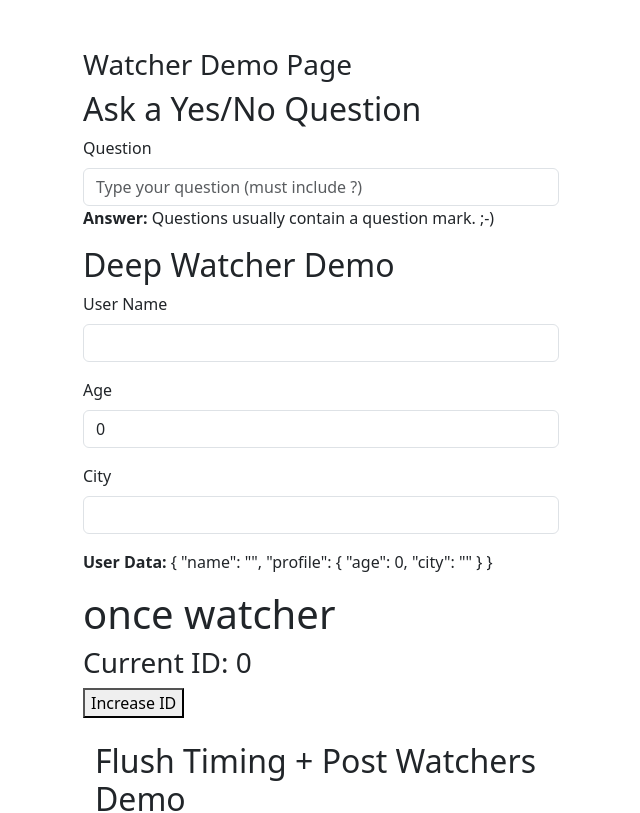
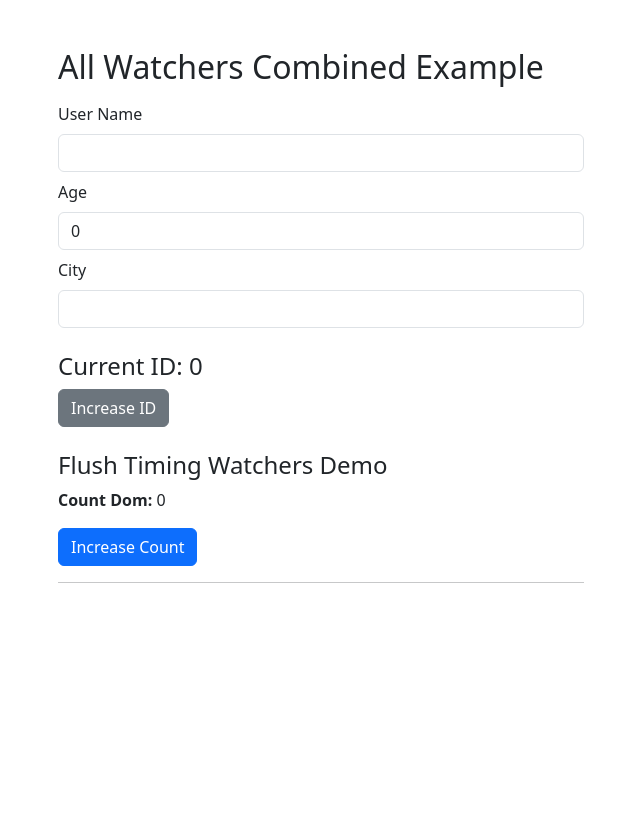
Before and after one commit to om-jasoliya91/vuedemo, a Vue app: page /watcher in a window 1280 px wide. Shown: the top 813 px of the page, without its empty margins (319-959 px from the left). Built offline with nearby package versions, Linux system fonts and the light colour scheme.

Commit message:
change example of complete watcher minor changes this file

```diff
--- a/src/components/practise/BindExample.vue
+++ b/src/components/practise/BindExample.vue
@@ -29,7 +29,7 @@ const isHighlight = ref(false)
 //Style an an object
 const objectStyle = computed(() => ({
   color: color.value,
-  size: size.value + 'px',
+  fontSize: size.value + 'px',
   padding: '8px',
   border: '4px',
 }))
--- a/src/components/practise/ChildCard.vue
+++ b/src/components/practise/ChildCard.vue
@@ -15,6 +15,7 @@ defineExpose({
 
 // defineProps() is used to receive data (props) from the parent component inside a child component.
 const props = defineProps({
+  data: Object,
   name: String,
   score: Number,
   title: String,
--- a/src/components/practise/EventhandleExample.vue
+++ b/src/components/practise/EventhandleExample.vue
@@ -211,7 +211,7 @@ function middleClick() {
   <div @contextmenu.prevent style="display: flex; gap: 10px; margin-top: 20px">
     <!-- LEFT -->
     <div
-      @mousedown.left="leftClick"
+      @mouseup.left="leftClick"
       style="
         width: 80px;
         height: 50px;
@@ -227,7 +227,7 @@ function middleClick() {
 
     <!-- RIGHT -->
     <div
-      @mousedown.right.prevent="rightClick"
+      @mouseup.right.prevent="rightClick"
       style="
         width: 80px;
         height: 50px;
@@ -243,7 +243,7 @@ function middleClick() {
 
     <!-- MIDDLE -->
     <div
-      @mousedown.middle="middleClick"
+      @mouseup.middle.prevent="middleClick"
       style="
         width: 80px;
         height: 50px;
--- a/src/components/practise/PropsExample.vue
+++ b/src/components/practise/PropsExample.vue
@@ -27,13 +27,13 @@ const props = defineProps({
   // Object with default value
   propF: {
     type: Object,
-    default(rawProps) {
+    default() {
       return { message: 'hello' }
     },
   },
   // Custom validator
   propG: {
-    validator(value, props) {
+    validator(value) {
       return ['success', 'warning', 'danger'].includes(value)
     },
   },
--- a/src/components/practise/ReactivityExample.vue
+++ b/src/components/practise/ReactivityExample.vue
@@ -1,13 +1,12 @@
 <script setup>
-import { ref, nextTick, reactive, toRefs } from 'vue';
+import { ref, nextTick, reactive, toRefs } from 'vue'
 
 const obj = ref({
   nested: { count: 0 },
   arr: ['foo', 'bar'],
 })
 function mutateDeeply() {
-  obj.value.nested.count++,
-    obj.value.arr.push('ketan', 'om')
+  ;(obj.value.nested.count++, obj.value.arr.push('ketan', 'om'))
 }
 
 // Count variable for increment()
@@ -23,9 +22,10 @@ async function increment() {
 const state = reactive({
   count: 0,
   user: {
-    name: 'om'
-  }
+    name: 'om',
+  },
 })
+// console.log(state.user.name)
 const { count: countRef, user } = toRefs(state)
 
 function incrementReactive() {
@@ -42,17 +42,20 @@ console.log(reactive(raw) === proxy) //true
 const books = reactive([ref('Vue 3 Guide')])
 console.log(books[0])
 console.log(books[0].value)
-books[0].value = "Vue 3 Mastary"
+books[0].value = 'Vue 3 Mastary'
 console.log('Updated:', books[0].value)
 console.log(books[0])
 console.log(books[0].value)
+
+const map = reactive(new Map([['count', ref(4)]]))
+// need .value here
+console.log(map.get('count').value)
 </script>
 
 <template>
   <button @click="mutateDeeply">Mutate</button>
   <p>{{ obj }}</p>
-  Total Count: <button @click="increment">{{ count }}</button>
-  <br><br>
+  Total Count: <button @click="increment">{{ count }}</button> <br /><br />
   <p>Reactive Count From toRefs(): {{ countRef }}</p>
   <p>User Name: {{ user.name }}</p>
   <button @click="incrementReactive">Increase Reactive Count</button>
--- a/src/components/practise/WatchersExample.vue
+++ b/src/components/practise/WatchersExample.vue
@@ -1,32 +1,7 @@
 <script setup>
-import { ref, watch, reactive } from 'vue'
+import { ref, reactive, watch, watchEffect, nextTick } from 'vue'
 
-const question = ref('')
-const answer = ref('Questions usually contain a question mark. ;-)')
-const loading = ref(false)
-
-// watcher → runs automatically when question changes
-watch(question, async (newValue) => {
-  if (newValue.includes('?')) {
-    await getAnswer()
-  }
-})
-
-async function getAnswer() {
-  loading.value = true
-  answer.value = 'Thinking.....'
-
-  try {
-    const res = await fetch('https://yesno.wtf/api')
-    const data = await res.json()
-    answer.value = data.answer
-  } catch (error) {
-    answer.value = 'Error! Could not reach the API. ' + error
-  } finally {
-    loading.value = false
-  }
-}
-
+// state
 const user = reactive({
   name: '',
   profile: {
@@ -35,141 +10,99 @@ const user = reactive({
   },
 })
 
-// deep watcher → detects ANY nested change in the object
+const id = ref(0)
+const count = ref(0)
 
-//it is commented because for pre ,post and flush watcher
-// const count = ref(0)
-// let hasRun = false
+// deep+eager
+watch(
+  user,
+  (newVal) => {
+    console.log(' Deep + Eager Watch → user changed:', JSON.parse(JSON.stringify(newVal)))
+  },
+  { deep: true, immediate: true },
+)
 
-// watch(
-//   user,
-//   (newValue) => {
-//     if (hasRun) return //prevent futures runs
-//     // console.log('Deep Watcher triggered:', newValue)
-//     // console.log('Deep Watcher triggered', JSON.parse(JSON.stringify(newValue)))
-//     // console.log('Eager Watcher triggered:', newValue)
-//     // console.log(JSON.parse(JSON.stringify(newValue)))
-//     console.log('Once watcher triggered:', JSON.parse(JSON.stringify(newValue)))
-//     hasRun = true // block future watcher calls
-//   },
-//   { deep: true }, //important
-//   // { immediate: true },
-// )
-
-const id = ref(0)
-
-watch(id, (newId) => {
-  fetch(`/api/${newId}`).then(() => {
-    console.log('API called for', newId)
-  })
+// once Watcher
+let firstRun = true
+watch(id, (newVal) => {
+  if (!firstRun) return
+  console.log(' Once Watch Triggered → id first change:', newVal)
+  firstRun = false
 })
 
-const count = ref(0)
+// simple watch
+watch(id, (newId) => {
+  console.log(' API call simulated for id:', newId)
+})
 
-//   NORMAL (DEFAULT) WATCHER
-//  flush: "pre" (default)
-//  Runs BEFORE DOM updates
+// watchEffect (auto dependency tracking)
+watchEffect(() => {
+  console.log('⚡ watchEffect → id:', id.value, '| city:', user.profile.city)
+})
 
+// FLUSH WATCHERS (pre | post | sync)
 watch(
   count,
-  (newVal) => {
-    console.log(' PRE Watcher (default) → Before DOM update:', newVal)
+  async (newVal) => {
+    console.log(' PRE → BEFORE DOM:', newVal)
+    await nextTick()
+    console.log(' PRE → AFTER DOM:', document.querySelector('#countDom')?.textContent)
   },
   { flush: 'pre' },
 )
 
-//  POST WATCHER
-//  flush: "post"
-//  Runs AFTER DOM updates
-
 watch(
   count,
-  (newVal) => {
-    console.log(' POST Watcher → After DOM update:', newVal)
+  async (newVal) => {
+    console.log(' POST → AFTER DOM:', newVal)
   },
   { flush: 'post' },
 )
 
-//   SYNC WATCHER
-//  flush: "sync"
-//  Runs IMMEDIATELY (NO batching)
-
 watch(
   count,
-  (newVal) => {
-    console.log(' SYNC Watcher → Runs instantly:', newVal)
+  async (newVal) => {
+    console.log(' SYNC → IMMEDIATE:', newVal)
+    await nextTick()
+    console.log(' SYNC → AFTER DOM:', document.querySelector('#countDom')?.textContent)
   },
   { flush: 'sync' },
 )
 
-// Function to increase count
-function increase() {
-  console.log('Button Clicked → Count Updated')
+// function
+function increaseCount() {
   count.value++
+}
+function increaseId() {
+  id.value++
 }
 </script>
 
 <template>
-  <div class="container my-5" style="width: 500px">
-    <h3>Watcher Demo Page</h3>
-    <h2>Ask a Yes/No Question</h2>
+  <div class="container my-5" style="width: 550px">
+    <h2 class="mb-3">All Watchers Combined Example</h2>
 
-    <div class="mb-3">
-      <label class="form-label">Question</label>
+    <!-- Deep + eager watcher -->
+    <label class="form-label">User Name</label>
+    <input v-model="user.name" class="form-control mb-2" />
 
-      <!-- FIXED: v-model added here -->
-      <input
-        v-model="question"
-        type="text"
-        class="form-control"
-        placeholder="Type your question (must include ?)"
-      />
+    <label class="form-label">Age</label>
+    <input type="number" v-model="user.profile.age" class="form-control mb-2" />
 
-      <p v-if="loading">⏳ Loading...</p>
-      <p v-else><strong>Answer:</strong> {{ answer }}</p>
-    </div>
+    <label class="form-label">City</label>
+    <input v-model="user.profile.city" class="form-control mb-4" />
 
-    <h2>Deep Watcher Demo</h2>
+    <!-- Once Watcher + API Watch -->
+    <h4>Current ID: {{ id }}</h4>
+    <button @click="increaseId" class="btn btn-secondary mb-4">Increase ID</button>
 
-    <div class="mb-3">
-      <label class="form-label">User Name</label>
-      <input v-model="user.name" class="form-control" />
-    </div>
+    <!-- Flush timing -->
+    <h4>Flush Timing Watchers Demo</h4>
+    <p>
+      <strong>Count Dom:</strong> <span id="countDom">{{ count }}</span>
+    </p>
+    <button @click="increaseCount" class="btn btn-primary">Increase Count</button>
 
-    <div class="mb-3">
-      <label class="form-label">Age</label>
-      <input type="number" v-model="user.profile.age" class="form-control" />
-    </div>
-
-    <div class="mb-3">
-      <label class="form-label">City</label>
-      <input v-model="user.profile.city" class="form-control" />
-    </div>
-
-    <p class="mt-3"><strong>User Data:</strong> {{ user }}</p>
-    <h1>once watcher</h1>
-
-    <!-- <h2>Count: {{ count }}</h2>
-    <button @click="count++">Increase</button> -->
-
-    <div>
-      <h3>Current ID: {{ id }}</h3>
-
-      <!-- Button to change id -->
-      <button @click="id++">Increase ID</button>
-    </div>
-    <div class="container mt-4">
-      <h2>Flush Timing + Post Watchers Demo</h2>
-
-      <p><strong>Count:</strong> {{ count }}</p>
-
-      <button class="btn btn-primary" @click="increase">Increase Count</button>
-
-      <hr />
-
-      <p>Open the console to see watcher timing differences.</p>
-    </div>
+    <hr />
   </div>
 </template>
-
-<style scoped></style>
```
Also changed, not shown: src/components/practise/ExampleExpression.vue (+9 -11 lines), src/components/viewfile/ComputedView.vue (+6 -10 lines).
